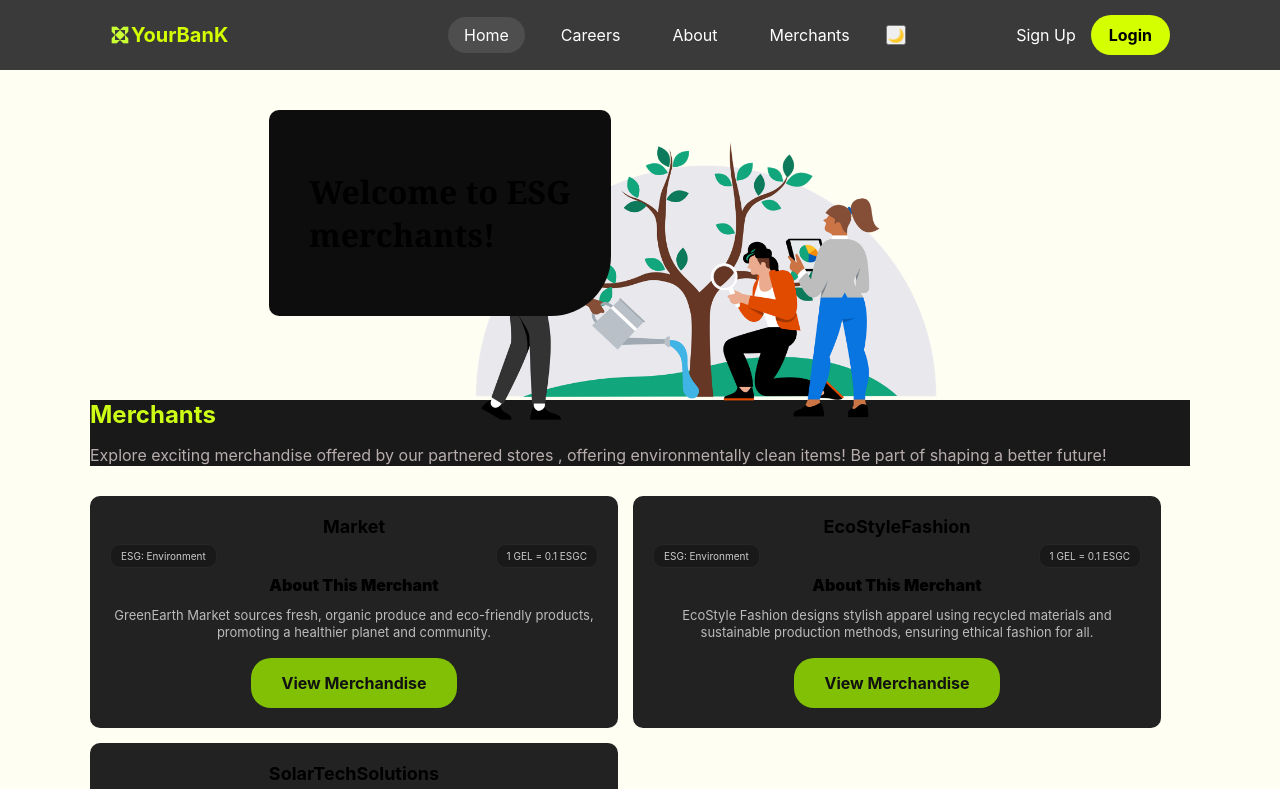
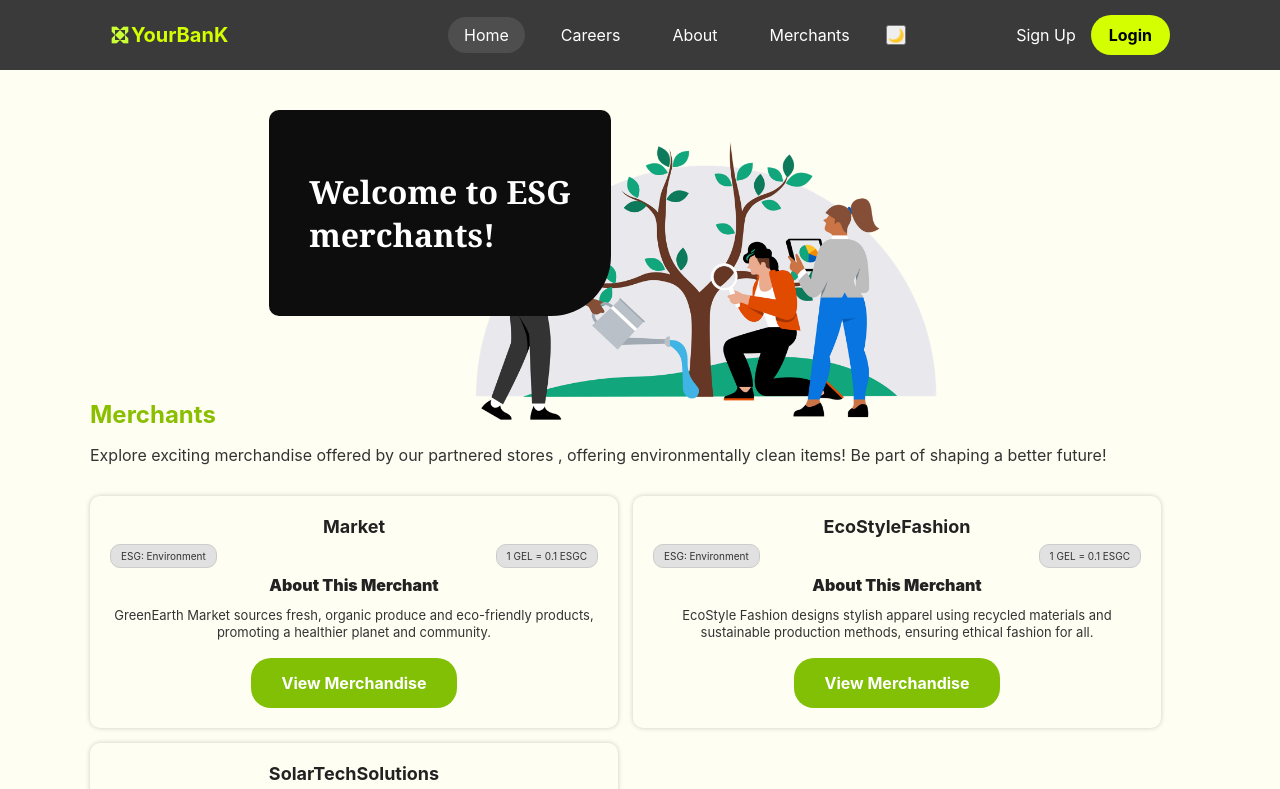
Before and after one commit to Tornik2/X, a Next.js app: page /merchants in a window 1280 px wide. Shown: the top 789 px of the page. Built offline with nearby package versions, Linux system fonts and the light colour scheme.

Commit message:
add light mode to merchants page

```diff
--- a/app/merchants/merchants.css
+++ b/app/merchants/merchants.css
@@ -5,15 +5,28 @@
     flex-direction: column;
     align-items: center;
   }
-  .header  {
+  .merchants-header  {
+    margin-top: 40px;
     background-color: #191919;
+  }
+  .light .merchants-header {
+    background-color: transparent;
+    box-shadow: 0 0 5px #e1e1e1;
+    color: #333;
+    box-shadow: none;  }
 
-  }
   .page-title {
     font-size: 24px;
     font-weight: bold;
     text-align: center;
     margin-bottom: 15px;
+  }
+  .light .page-title {
+    color: #8abf00;
+  }
+  .light .subtitle {
+    color: #333;
+    opacity: 1;
   }
 
   .subtitle {
@@ -46,6 +59,14 @@
   .merchant-card:hover {
     box-shadow: 0 0 5px rgba(255, 255, 255, 0.5);
   }
+  .light .merchant-card {
+    background-color: transparent;
+    color: #222;
+    box-shadow: 0 0 5px rgba(0, 0, 0, 0.2);
+  }
+  .light .merchant-card:hover {
+    box-shadow: 0 0 5px rgba(0, 0, 0, 0.07);
+  }
 
   .merchant-image {
     border-radius: 10px;
@@ -71,6 +92,11 @@
     padding: 5px 10px;
     border-radius: 10px;
   }
+  .light .merchant-value p {
+    color: #333;
+    background-color: #e1e1e1;
+    border: 1px solid #ccc;
+  }
   .sub-title {
     font-weight: 900;
   }
@@ -78,7 +104,9 @@
     font-size: 18px;
   }
 
-
+  .light .merchant-name {
+    color: #222;
+  }
 
   .merchant-about {
     font-size: 13px;
@@ -87,7 +115,9 @@
     margin-top: 5px;
     line-height: 1.3;
   }
-
+  .light .merchant-about {
+    color: #333;
+  }
 
   .visit-button {
     text-decoration: none;
@@ -103,6 +133,12 @@
   }
   .visit-button:hover {
     background: #d4ff00;
+  }
+  .light .visit-button {
+    color: white;
+  }
+  .light .visit-button:hover {
+    background: #334702;
   }
 
   .hero {
@@ -139,6 +175,9 @@
         font-family:Cambria, Cochin, Georgia, Times, 'Times New Roman', serif;
         z-index: 4;
     }
+    .light .section-heading {
+      color: white
+    }
     .hero {
         display: flex;
         justify-content: center;
--- a/app/merchants/page.js
+++ b/app/merchants/page.js
@@ -50,7 +50,7 @@ export default async function Merchants() {
             <Image src="/caring.png" alt="taking care of nature" width={400} height={250} className="caring-image" />
         </div>
 
-      <header className="header">
+      <header className="merchants-header">
         <h1 className="page-title">Merchants</h1>
         <p className="subtitle">Explore exciting merchandise offered by our partnered stores  , offering environmentally clean items! Be part of shaping a better future!</p>
       </header>
```
